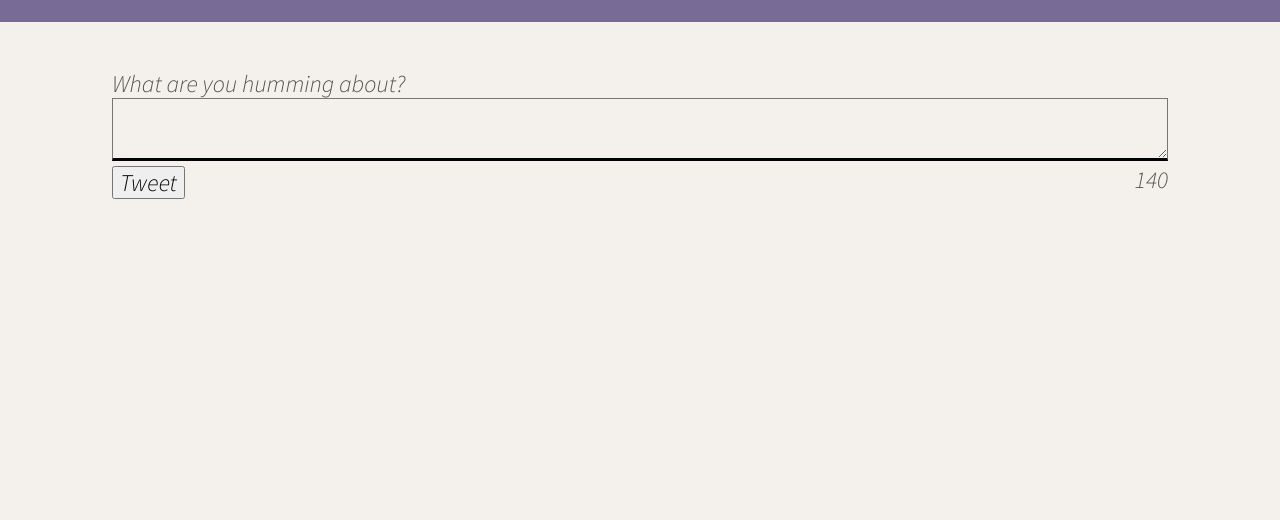
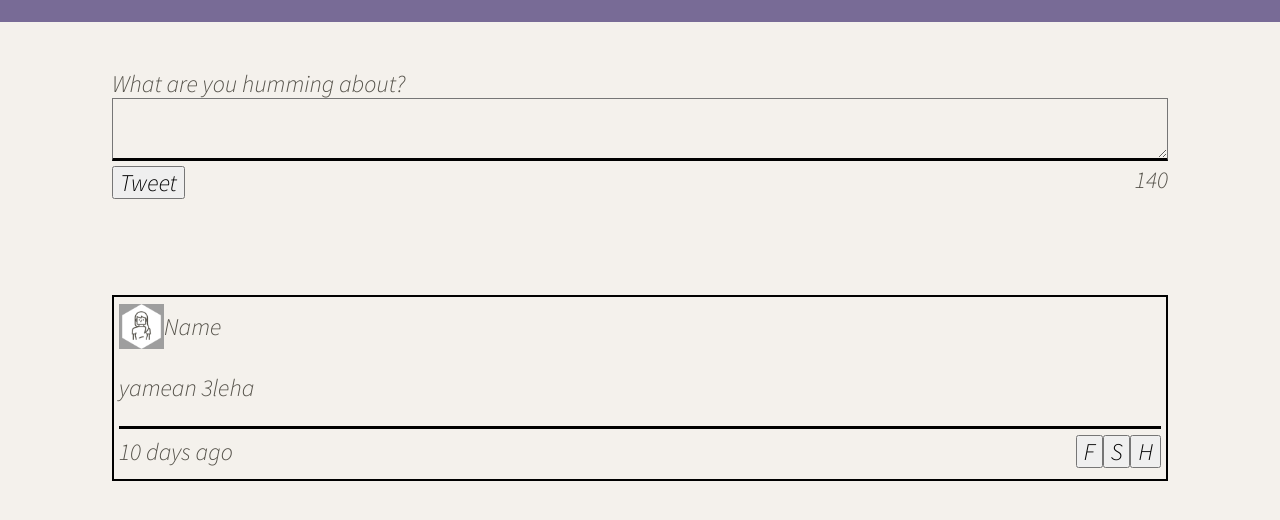
Before and after one commit to ahmedalani/tweeter2, a website: page public/index.html in a window 1280 px wide. Shown: the part 498-1018 px from the top of the page. Before the commit the page ends 800 px from the top, so only its background shows below. Drawn offline with nearby package versions, Linux system fonts and the light colour scheme; grey boxes are pictures that could not be loaded.

Commit message:
tweet section added with some styling and hover state

```diff
--- a/public/index.html
+++ b/public/index.html
@@ -22,9 +22,11 @@
   <!-- header CSS -->
   <link rel="stylesheet" href="/styles/header.css" type="text/css" />
 
-  <!-- new-tweet CSS -->
+  <!-- new-tweet form CSS -->
   <link rel="stylesheet" href="/styles/new-tweet.css" type="text/css" />
 
+  <!-- tweet container CSS -->
+  <link rel="stylesheet" href="/styles/tweet.css" type="text/css" />
 
   <!-- External JS -->
   <script src="https://ajax.googleapis.com/ajax/libs/jquery/3.4.1/jquery.min.js"></script>
@@ -64,6 +66,30 @@
         </div>
       </form>
     </section>
+    <section class="tweet-container">
+      <article class="tweet">
+        <header>
+          <div>
+            <img src="./images/profile-hex.png" alt="profile-pic" height="45" width="45">
+            <p>Name</p>
+          </div>
+          <div>
+            <a class="handle" href="./localhost:8080/yourname">@yourName</a>
+          </div>
+        </header>
+        <p>yamean 3leha</p>
+        <footer>
+          <div>
+            <time>10 days ago</time>
+          </div>
+          <div>
+            <button>F</button>
+            <button>S</button>
+            <button>H</button>
+          </div>
+        </footer>
+      </article>
+    </section>
   </main>
 </body>
 
--- /dev/null
+++ b/public/styles/tweet.css
@@ -0,0 +1,39 @@
+.tweet-container {
+  padding: 2em;
+}
+article.tweet {
+  border: 2px solid black;
+  padding: 5px;
+  display: flex;
+  flex-direction: column;
+}
+article.tweet:hover {
+  border: 2px solid red;
+}
+article.tweet:hover  a {
+  display: inline;
+}
+article.tweet header {
+  background-color: #f4f1ec;
+  height: 2em;
+  display: flex;
+  justify-content: space-between;
+  align-items: center;
+}
+.handle {
+  display: none;
+}
+article.tweet header div {
+  display: flex;
+  align-items: center;
+}
+article.tweet footer {
+  height: 2em;
+  border-top: 3px solid black;
+  display: flex;
+  justify-content: space-between;
+}
+article.tweet footer div {
+  display: flex;
+  align-items: center;
+}
```
